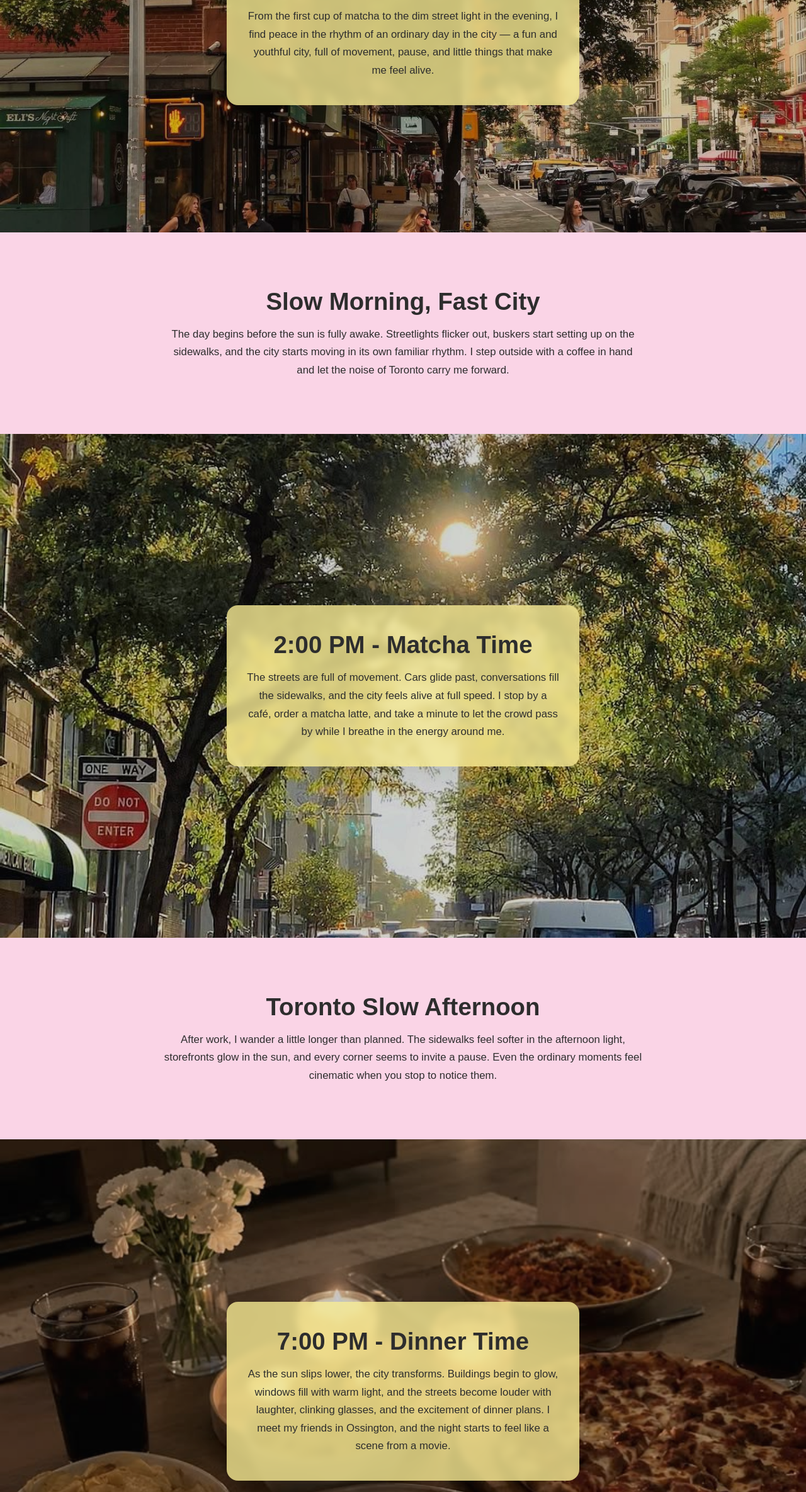
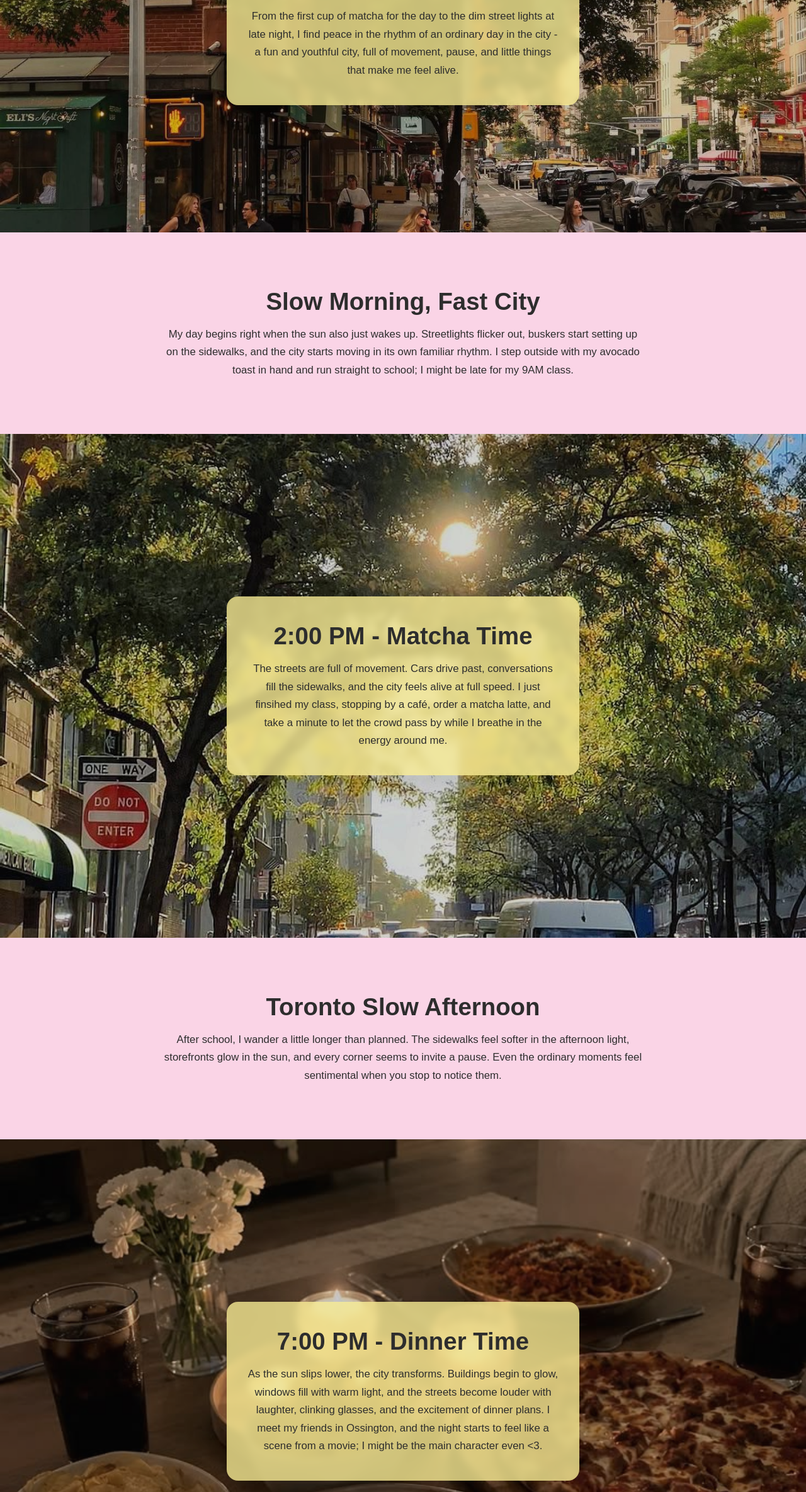
Before and after one commit to julietiramisu/Lab-1, a plain HTML site: page index.html in a window 1280 px wide. Shown: the part 431-2800 px from the top of the page at 63% size. Drawn offline with Linux system fonts and the light colour scheme.

Commit message:
Revise text for clarity and flow in index.html

```diff
--- a/index.html
+++ b/index.html
@@ -14,7 +14,7 @@
         <p class="eyebrow">My loveletter to my city</p>
         <h1>A Day in Toronto</h1>
         <p>
-          From the first cup of matcha to the dim street light in the evening, I find peace in the rhythm of an ordinary day in the city — a fun and youthful city, full of movement, pause, and little things that make me feel alive.
+          From the first cup of matcha for the day to the dim street lights at late night, I find peace in the rhythm of an ordinary day in the city - a fun and youthful city, full of movement, pause, and little things that make me feel alive.
         </p>
       </div>
     </header>
@@ -22,7 +22,7 @@
     <section class="content">
       <h2>Slow Morning, Fast City</h2>
       <p>
-        The day begins before the sun is fully awake. Streetlights flicker out, buskers start setting up on the sidewalks, and the city starts moving in its own familiar rhythm. I step outside with a coffee in hand and let the noise of Toronto carry me forward.
+        My day begins right when the sun also just wakes up. Streetlights flicker out, buskers start setting up on the sidewalks, and the city starts moving in its own familiar rhythm. I step outside with my avocado toast in hand and run straight to school; I might be late for my 9AM class.
       </p>
     </section>
 
@@ -30,7 +30,7 @@
       <div class="card">
         <h2>2:00 PM - Matcha Time</h2>
         <p>
-          The streets are full of movement. Cars glide past, conversations fill the sidewalks, and the city feels alive at full speed. I stop by a café, order a matcha latte, and take a minute to let the crowd pass by while I breathe in the energy around me.
+          The streets are full of movement. Cars drive past, conversations fill the sidewalks, and the city feels alive at full speed. I just finsihed my class, stopping by a café, order a matcha latte, and take a minute to let the crowd pass by while I breathe in the energy around me.
         </p>
       </div>
     </section>
@@ -38,7 +38,7 @@
     <section class="content">
       <h2>Toronto Slow Afternoon</h2>
       <p>
-        After work, I wander a little longer than planned. The sidewalks feel softer in the afternoon light, storefronts glow in the sun, and every corner seems to invite a pause. Even the ordinary moments feel cinematic when you stop to notice them.
+        After school, I wander a little longer than planned. The sidewalks feel softer in the afternoon light, storefronts glow in the sun, and every corner seems to invite a pause. Even the ordinary moments feel sentimental when you stop to notice them.
       </p>
     </section>
 
@@ -46,7 +46,7 @@
       <div class="card">
         <h2>7:00 PM - Dinner Time</h2>
         <p>
-          As the sun slips lower, the city transforms. Buildings begin to glow, windows fill with warm light, and the streets become louder with laughter, clinking glasses, and the excitement of dinner plans. I meet my friends in Ossington, and the night starts to feel like a scene from a movie.
+          As the sun slips lower, the city transforms. Buildings begin to glow, windows fill with warm light, and the streets become louder with laughter, clinking glasses, and the excitement of dinner plans. I meet my friends in Ossington, and the night starts to feel like a scene from a movie; I might be the main character even <3.
         </p>
       </div>
     </section>
@@ -54,7 +54,7 @@
     <section class="content">
       <h2>My go-to dish in Ossington</h2>
       <p>
-        We talk over pasta, steak, and something sweet to finish the meal. There is always room for one more joke, one more story, and one more late-night recommendation. The city feels bigger when you are sharing it with people you love.
+        We talk over pasta, pizza, and something sweet to finish the meal. There is always room for one more joke, one more story, and one more late-night recommendation. The city feels bigger when you are sharing it with people you love.
       </p>
     </section>
 
@@ -62,7 +62,7 @@
       <div class="card">
         <h2>10:00 PM - Bed Time</h2>
         <p>
-          Eventually, the city becomes quiet again. Streetlights soften, windows fade into shadows, and the world settles into a calmer pace. I slip into bed, ready to sleep, knowing tomorrow will bring a new version of the same beautiful rhythm.
+          Eventually, the city becomes silent again. Streetlights soften, windows turn dark, and the world falls into sleep. I slip into bed, ready to sleep, knowing tomorrow will bring a new version of the same beautiful energy.
         </p>
       </div>
     </section>
```
